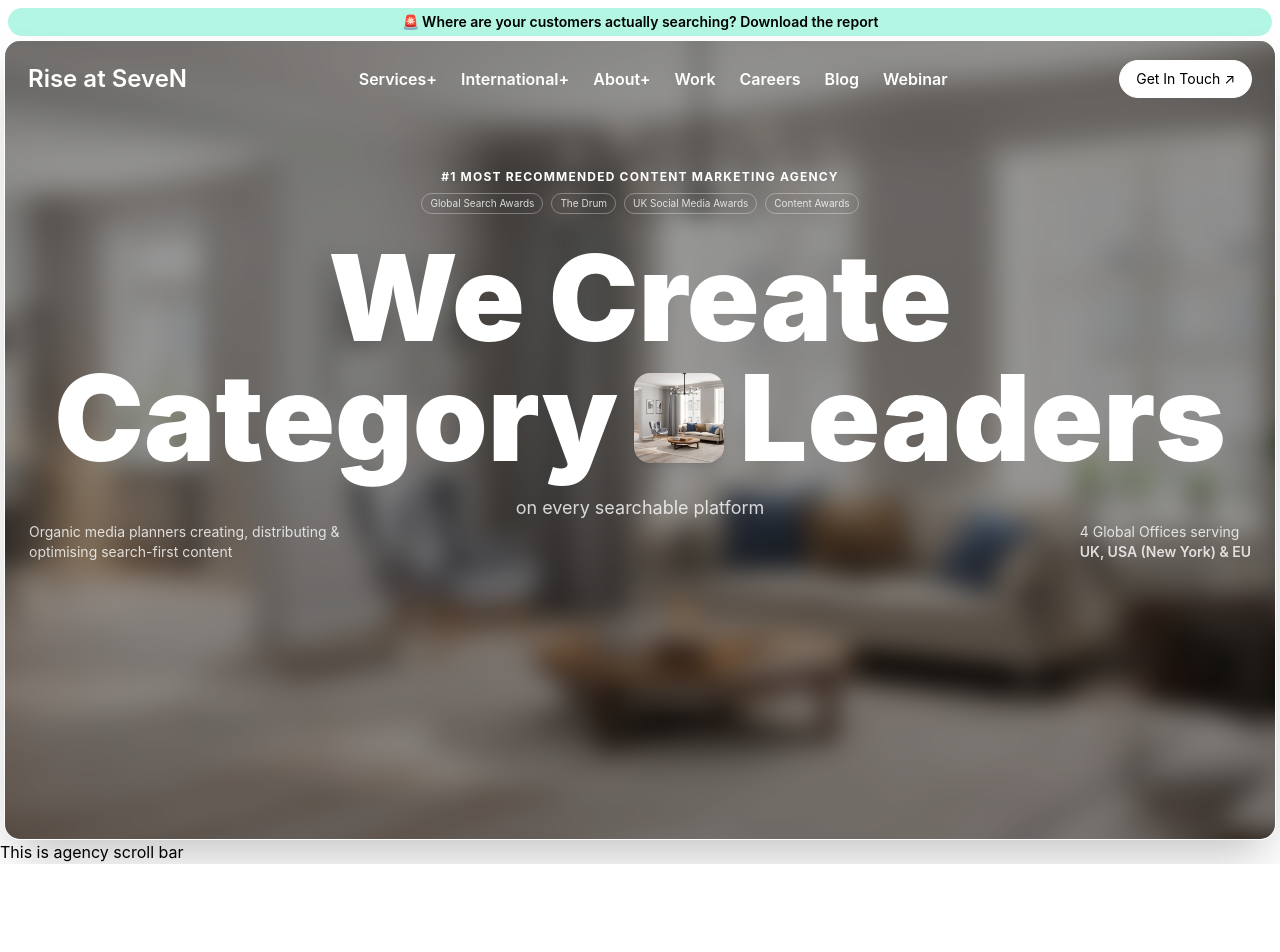
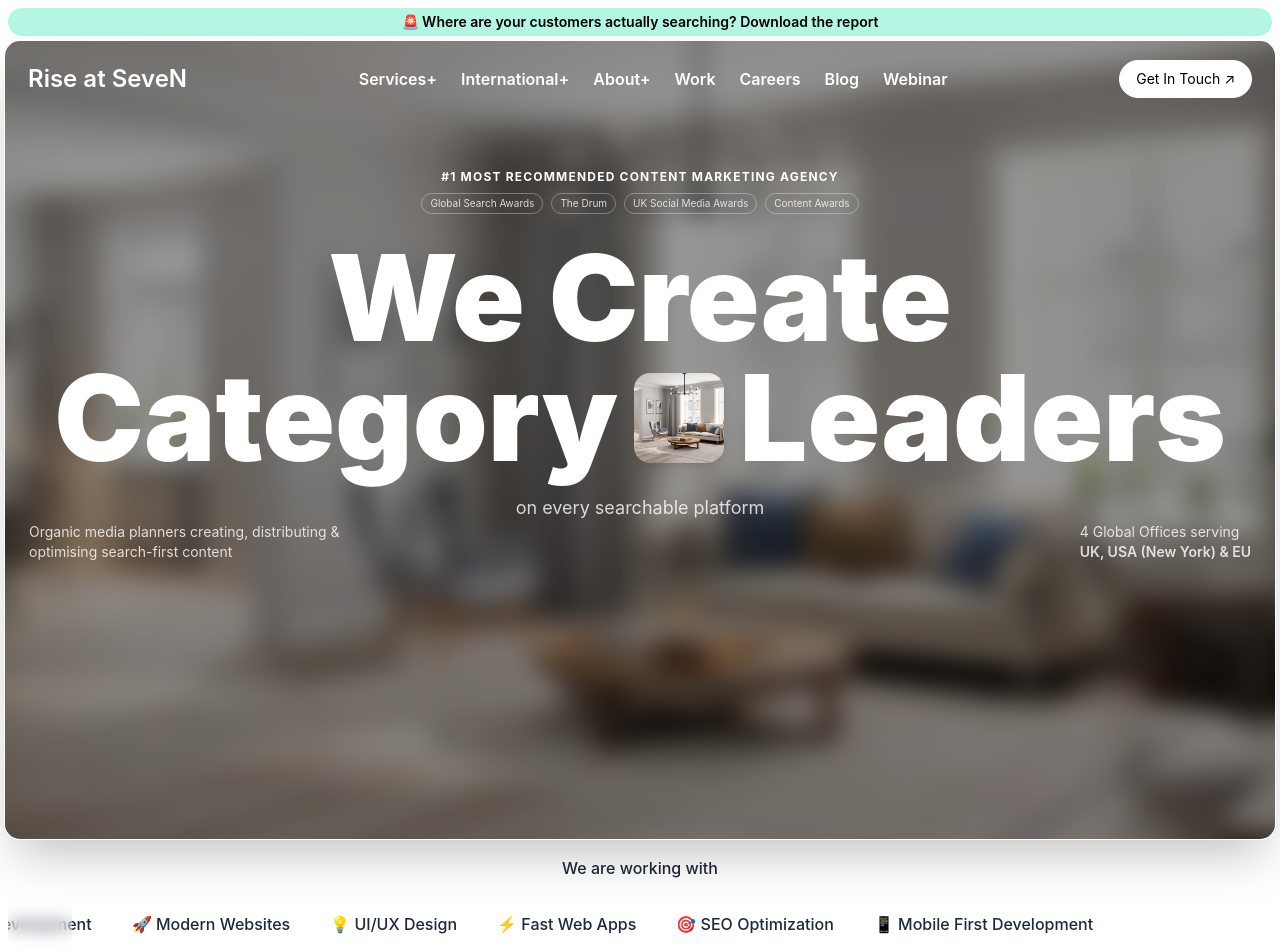
Before and after one commit to zahidnubcse/dev_look_task, a React (Vite) app: page / in a window 1280 px wide. Shown: the top 952 px of the page. Before the commit the page ends 864 px from the top, so only its background shows below. Built offline with nearby package versions, Linux system fonts and the light colour scheme.

Commit message:
work wirh section done

```diff
--- a/package.json
+++ b/package.json
@@ -11,6 +11,7 @@
   },
   "dependencies": {
     "@tailwindcss/vite": "^4.2.4",
+    "gsap": "^3.15.0",
     "react": "^19.2.5",
     "react-dom": "^19.2.5",
     "react-router-dom": "^7.14.2",
--- a/src/components/Agency.jsx
+++ b/src/components/Agency.jsx
@@ -1,9 +1,91 @@
-import React from 'react'
+import React, { useRef, useLayoutEffect } from "react";
+import { gsap } from "gsap";
 
-export default function Agency() {
+export default function MarqueeGSAP() {
+  const containerRef = useRef(null);
+
+  const items = [
+    "🚀 Modern Websites",
+    "💡 UI/UX Design",
+    "⚡ Fast Web Apps",
+    "🎯 SEO Optimization",
+    "📱 Mobile First Development",
+  ];
+
+  useLayoutEffect(() => {
+    const container = containerRef.current;
+    if (!container) return;
+
+    const elements = gsap.utils.toArray(container.children);
+
+    let totalWidth = 0;
+    elements.forEach((el) => {
+      totalWidth += el.offsetWidth;
+    });
+
+    gsap.set(elements, { x: 0 });
+
+    const tl = gsap.timeline({
+      repeat: -1,
+      defaults: { ease: "none" },
+    });
+
+    elements.forEach((el) => {
+      tl.to(
+        el,
+        {
+          x: -totalWidth,
+          duration: 10,
+        },
+        0
+      );
+    });
+
+    return () => tl.kill();
+  }, []);
+
   return (
-    <div>
-      This is agency scroll bar
+    <div className="w-full mt-4">
+
+      {/* TOP TEXT */}
+      <p className="text-center text-gray-800 text-sm md:text-base font-medium mb-2">
+        We are working with
+      </p>
+
+      {/* MARQUEE */}
+      <div className="relative w-full mx-2 overflow-hidden bg-transparent py-3 rounded-2xl fade-edges">
+
+        {/* LEFT BLUR */}
+        <div className="pointer-events-none absolute left-0 top-0 h-full w-16 backdrop-blur-sm z-10"></div>
+
+        {/* RIGHT BLUR */}
+        <div className="pointer-events-none absolute right-0 top-0 h-full w-16 backdrop-blur-sm z-10"></div>
+
+        <div
+          ref={containerRef}
+          className="flex gap-10 w-max items-center h-12"
+        >
+          {/* original */}
+          {items.map((item, i) => (
+            <span
+              key={i}
+              className="text-gray-800 whitespace-nowrap font-medium text-sm md:text-base"
+            >
+              {item}
+            </span>
+          ))}
+
+          {/* duplicate */}
+          {items.map((item, i) => (
+            <span
+              key={`dup-${i}`}
+              className="text-gray-800 whitespace-nowrap font-medium text-sm md:text-base"
+            >
+              {item}
+            </span>
+          ))}
+        </div>
+      </div>
     </div>
-  )
+  );
 }
--- a/src/index.css
+++ b/src/index.css
@@ -13,3 +13,16 @@
 .spin-vertical:hover {
   transform: rotateX(360deg);
 }
+{/*agency*/}
+@keyframes marquee {
+  0% {
+    transform: translateX(0%);
+  }
+  100% {
+    transform: translateX(-60%);
+  }
+}
+
+.animate-marquee {
+  animation: marquee 10s linear infinite;
+}
```
Also changed, not shown: 1 other file (tests, documents, lock files or other folders).
